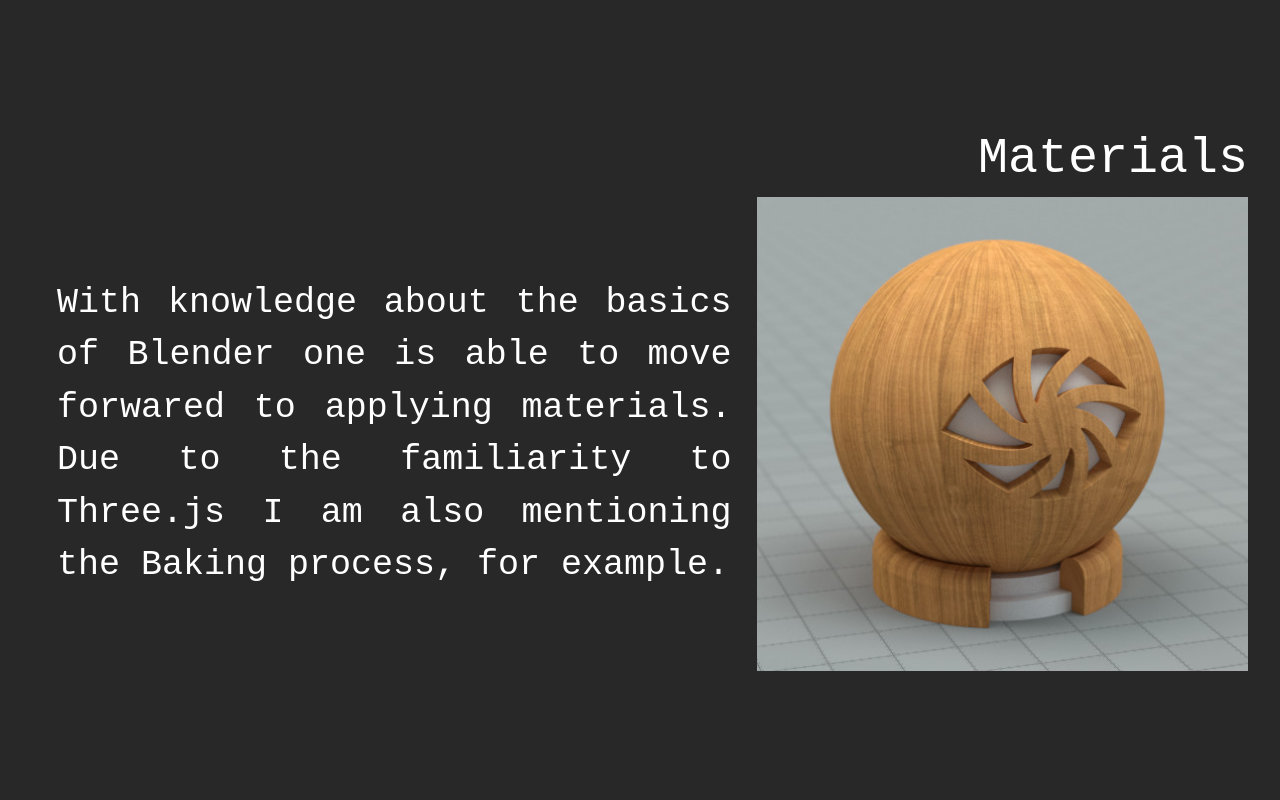
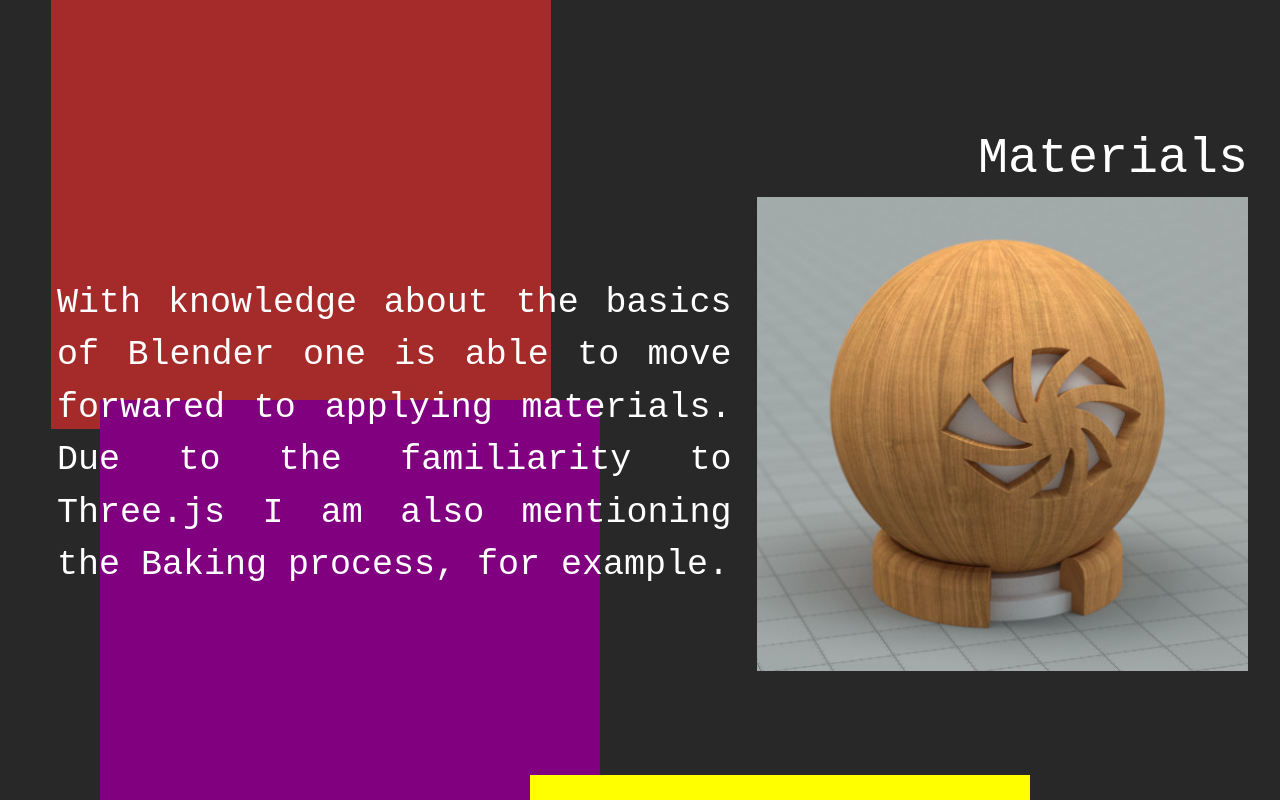
Before and after one commit to Matthes-Baer/Blenumentation, a SvelteKit app: page / in a window 1280 px wide. Shown: the part 1500-2300 px from the top of the page. Built offline with nearby package versions, Linux system fonts and the light colour scheme.

Commit message:
feat: Updated homepage with background stuff

```diff
--- a/src/components/home/ThirdPart/SingleTile.svelte
+++ b/src/components/home/ThirdPart/SingleTile.svelte
@@ -35,6 +35,9 @@
 </div>
 
 <style>
+	* {
+		background-color: transparent;
+	}
 	img,
 	source {
 		width: 100%;
--- /dev/null
+++ b/src/components/ui/HomepageBackgroundStuff.svelte
@@ -0,0 +1,66 @@
+<script lang="ts">
+	import { onMount } from 'svelte';
+
+	export let layer: number;
+	export let layersLength: number;
+
+	let y: number;
+	let randomNumber: number;
+
+	onMount(() => {
+		randomNumber = Math.floor(Math.random() * layersLength);
+		console.log(randomNumber);
+	});
+</script>
+
+<svelte:window bind:scrollY={y} />
+
+{#if layer < 4}
+	<div
+		class="container"
+		style="top: {700 + 9 ** layer}px;{layer % 2 === 0
+			? `left: ${10 ** layer}px`
+			: `right: ${9 ** layer}px`}"
+		class:diamond={randomNumber === 0}
+		class:square={randomNumber === 1}
+		class:rectangle={randomNumber === 2}
+		class:triangle={randomNumber === 3}
+		class:circle={randomNumber === 4}
+	/>
+{:else}
+	<div
+		class="container"
+		style="top: {1750 + 3.5 ** layer}px;{layer % 2 === 0 ? `left: ${100}px` : `right: ${250}px`};"
+		class:diamond={randomNumber === 0}
+		class:square={randomNumber === 1}
+		class:rectangle={randomNumber === 2}
+		class:triangle={randomNumber === 3}
+		class:circle={randomNumber === 4}
+	/>
+{/if}
+
+<style>
+	.container {
+		position: absolute;
+		width: 500px;
+		height: 500px;
+		z-index: 0;
+	}
+	.diamond {
+		background-color: yellow;
+	}
+
+	.square {
+		background-color: red;
+	}
+	.rectangle {
+		background-color: purple;
+	}
+	.triangle {
+		background-color: pink;
+	}
+
+	.circle {
+		background-color: brown;
+	}
+</style>
--- a/src/routes/+page.svelte
+++ b/src/routes/+page.svelte
@@ -7,6 +7,10 @@
 	import Footer from '../components/footer.svelte';
 	import SecondPartInformation from '../components/home/SecondPartInformation.svelte';
 	import ThirdPartTopicOverview from '../components/home/ThirdPart/ThirdPartTopicOverview.svelte';
+	import HomepageBackgroundStuff from '../components/ui/HomepageBackgroundStuff.svelte';
+	import { onMount } from 'svelte';
+
+	const layers: number[] = [1, 2, 3, 4, 5];
 </script>
 
 <svelte:head>
@@ -17,6 +21,9 @@
 	<FirstPartTitle />
 	<SecondPartInformation />
 	<ThirdPartTopicOverview />
+	{#each layers as layer (layer)}
+		<HomepageBackgroundStuff {layer} layersLength={layers.length} />
+	{/each}
 </main>
 
 <!-- <Footer /> -->
@@ -35,6 +42,7 @@
 		color: var(--font-color);
 		font-family: 'Courier New', Courier, monospace;
 		box-sizing: border-box;
+		z-index: 9000;
 	}
 	:global(body) {
 		overflow-x: hidden;
```
